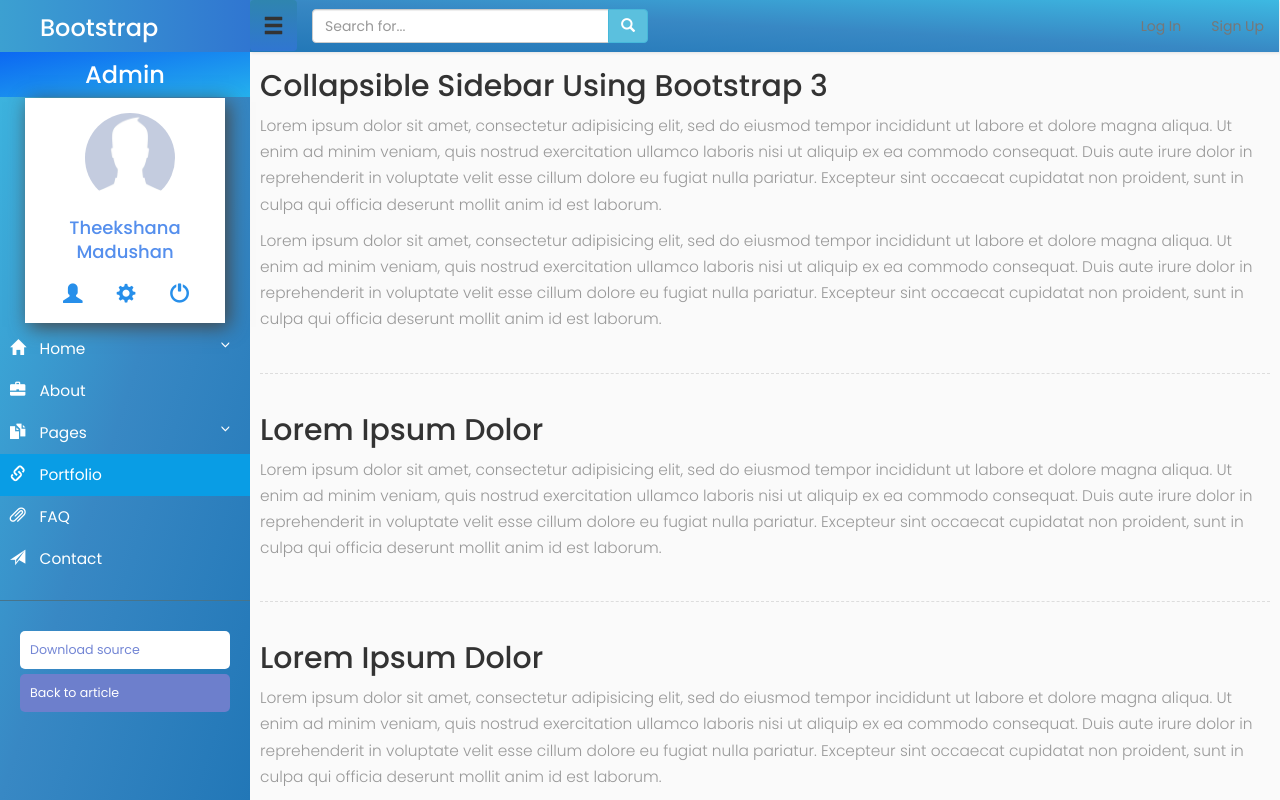
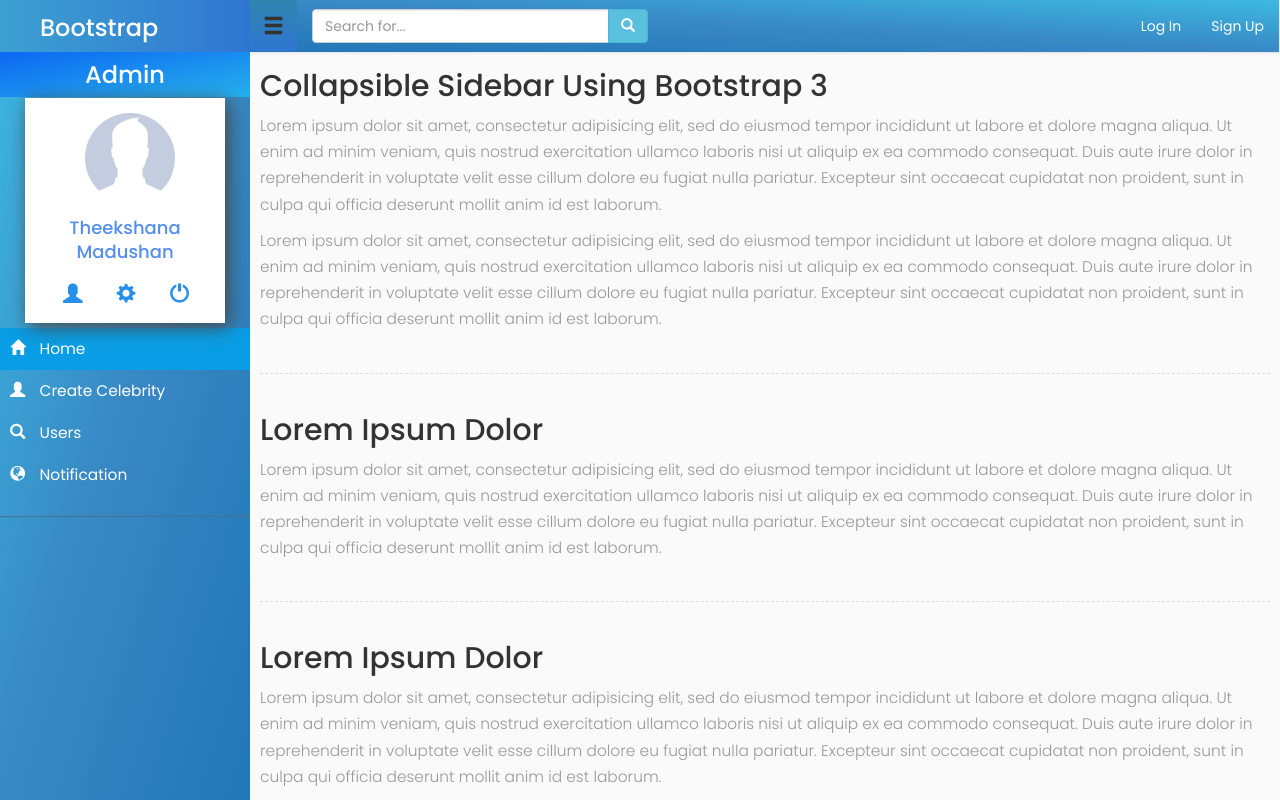
Before and after one commit to TheekshanaM/webInterface-fs, a plain HTML site: page index.html in a window 1280 px wide. Shown: the top 800 px of the page. Drawn offline with nearby package versions, Linux system fonts and the light colour scheme.

Commit message:
change side bar icon

```diff
--- a/css/style.css
+++ b/css/style.css
@@ -233,6 +233,7 @@ i, span {
 }
 #sidebar ul li a i {
     margin-right: 10px;
+
 }
 
 #sidebar ul li.active > a, a[aria-expanded="true"] {
--- a/index.html
+++ b/index.html
@@ -46,56 +46,34 @@
                         </a>
                     </li>
 
-                    <li >
-                        <a href="#homeSubmenu" data-toggle="collapse" aria-expanded="false">
+                    <li class="active">
+                        <a href="#" >
                             <i class="glyphicon glyphicon-home"></i>
                             Home
                         </a>
-                        <ul class="collapse list-unstyled" id="homeSubmenu">
-                            <li><a href="#">Home 1</a></li>
-                            <li><a href="#">Home 2</a></li>
-                            <li><a href="#">Home 3</a></li>
-                        </ul>
                     </li>
+
                     <li>
                         <a href="#" >
-                            <i class="glyphicon glyphicon-briefcase"></i>
-                            About
-                        </a>
-                        <a href="#pageSubmenu" data-toggle="collapse" aria-expanded="false">
-                            <i class="glyphicon glyphicon-duplicate"></i>
-                            Pages
-                        </a>
-                        <ul class="collapse list-unstyled" id="pageSubmenu">
-                            <li><a href="#">Page 1</a></li>
-                            <li><a href="#">Page 2</a></li>
-                            <li><a href="#">Page 3</a></li>
-                        </ul>
-                    </li>
-                    <li class="active">
-
-                        <a href="#" >
-                            <i class="glyphicon glyphicon-link"></i>
-                            Portfolio
+                            <i class="glyphicon glyphicon-user"></i>
+                            Create Celebrity
                         </a>
                     </li>
+
                     <li>
-                        <a href="#">
-                            <i class="glyphicon glyphicon-paperclip"></i>
-                            FAQ
+                        <a href="#" >
+                            <i class="glyphicon glyphicon-search"></i>
+                            Users
                         </a>
                     </li>
+
                     <li>
-                        <a href="#">
-                            <i class="glyphicon glyphicon-send"></i>
-                            Contact
+                        <a href="#" >
+                            <i class="glyphicon glyphicon-globe"></i>
+                            Notification
                         </a>
                     </li>
-                </ul>
 
-                <ul class="list-unstyled CTAs">
-                    <li><a href="https://bootstrapious.com/tutorial/files/sidebar.zip" class="download">Download source</a></li>
-                    <li><a href="https://bootstrapious.com/p/bootstrap-sidebar" class="article">Back to article</a></li>
                 </ul>
             </nav>
 
@@ -126,8 +104,8 @@
 
                       <ul class="nav navbar-nav navbar-right">
 
-                        <li><a href="#">Log In</a></li>
-                        <li><a href="#">Sign Up</a></li>
+                        <li><a href="#" style="color: #fff;">Log In</a></li>
+                        <li><a href="#" style="color: #fff;">Sign Up</a></li>
 
 
 
```
